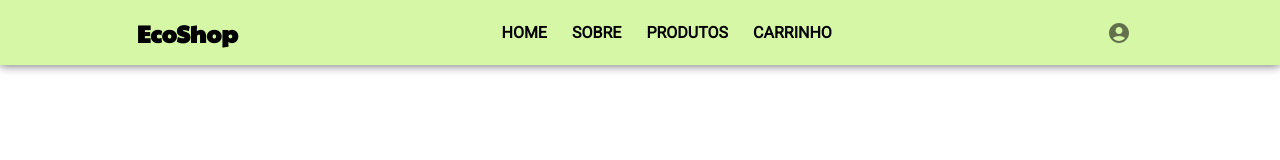
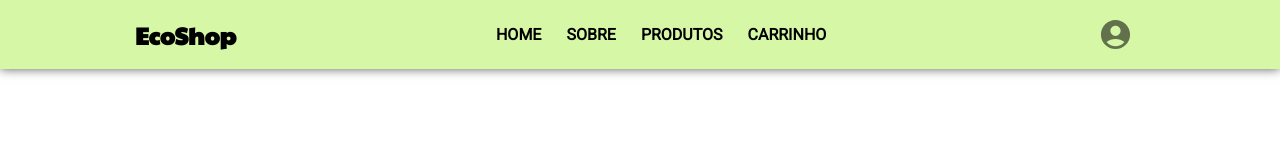
Before and after one commit to Biellms/ProjetoIntegrador-EcoShop, a React (Create React App) app in the folder FrontEnd/eco-shop/: page / in a window 1280 px wide. Shown: the top 160 px of the page. Built offline with nearby package versions, Linux system fonts and the light colour scheme.

Commit message:
Upd icon size

```diff
--- a/FrontEnd/eco-shop/src/components/navbar/Navbar.css
+++ b/FrontEnd/eco-shop/src/components/navbar/Navbar.css
@@ -1,7 +1,7 @@
 @import url('https://fonts.googleapis.com/css2?family=Paytone+One&family=Roboto:wght@300;400&display=swap');
 
 header {
-    height: 65px;
+    min-height: 8vh;
     display: flex;
     justify-content: space-around;
     align-items: center;
@@ -26,6 +26,11 @@ header {
     gap: 25px;
 }
 
+.MuiSvgIcon-root {
+    width: 50px;
+    height: 50px;
+}
+
 @media screen and (min-width: 767px) {
     .header-menu {
         display: none;
--- a/FrontEnd/eco-shop/src/components/navbar/Navbar.tsx
+++ b/FrontEnd/eco-shop/src/components/navbar/Navbar.tsx
@@ -36,7 +36,7 @@ export function Navbar() {
           onClick={handleMenuNav}
           color="default"
         >
-          <MenuIcon />
+          <MenuIcon fontSize='large'/>
         </IconButton>
         <Menu
           id="menu-appbar"
@@ -75,19 +75,19 @@ export function Navbar() {
           onClick={handleMenuUser}
           color="default"
         >
-        <AccountCircle />
+        <AccountCircle fontSize='large'/>
         </IconButton>
         <Menu
           id="menu-appbar"
           anchorEl={anchorEl}
           anchorOrigin={{
             vertical: "bottom",
-            horizontal: "left"
+            horizontal: "right"
           }}
           keepMounted
           transformOrigin={{
             vertical: "top",
-            horizontal: "left"
+            horizontal: "right"
           }}
           open={Boolean(anchorEl)}
           onClose={handleCloseUser}
```
